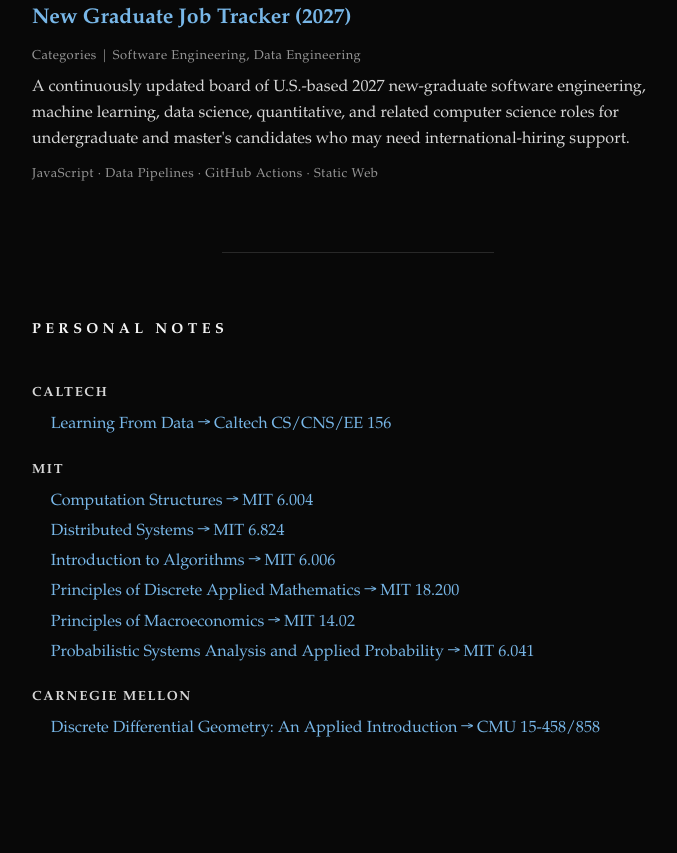
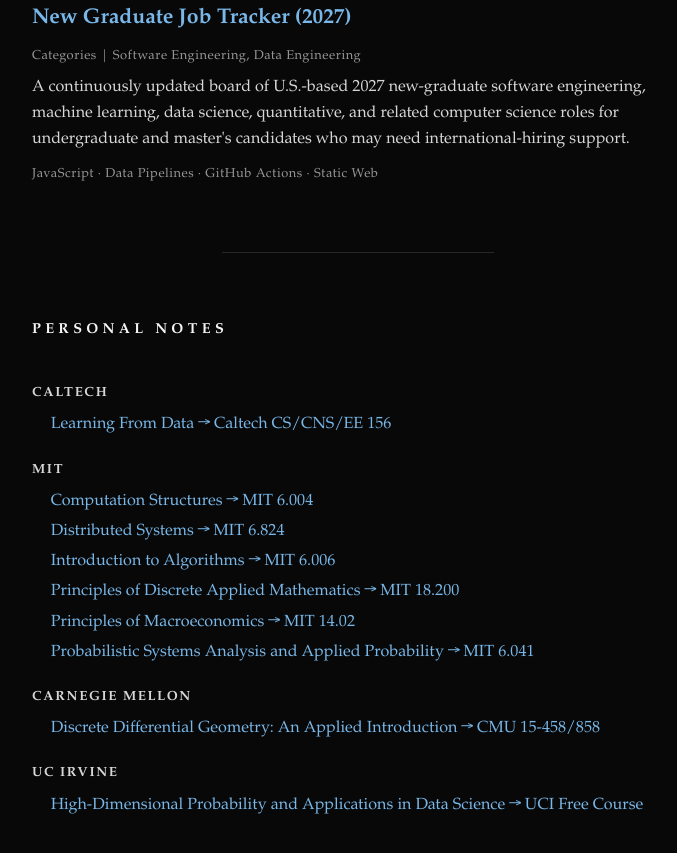
Before and after one commit to mihirrao-10/mihirrao-10.github.io, a website: page index.html in a window 1280 px wide. Shown: the part 2965-3818 px from the top of the page, without its empty margins (282-959 px from the left). Drawn offline with Linux system fonts and the light colour scheme; a web font is replaced by a local one.

Commit message:
Add High-Dimensional Probability lecture notes

```diff
--- a/index.html
+++ b/index.html
@@ -531,6 +531,13 @@
             <a href="notes/discrete-differential-geometry-cmu.pdf">Discrete Differential Geometry: An Applied Introduction → CMU 15-458/858</a>
           </li>
         </ul>
+
+        <h3 class="notes-category">UC Irvine</h3>
+        <ul class="notes-list">
+          <li>
+            <a href="notes/high-dimensional-probability-uci.pdf">High-Dimensional Probability and Applications in Data Science → UCI Free Course</a>
+          </li>
+        </ul>
       </div>
     </section>
   </main>
```
Also changed, not shown: 1 other file.
